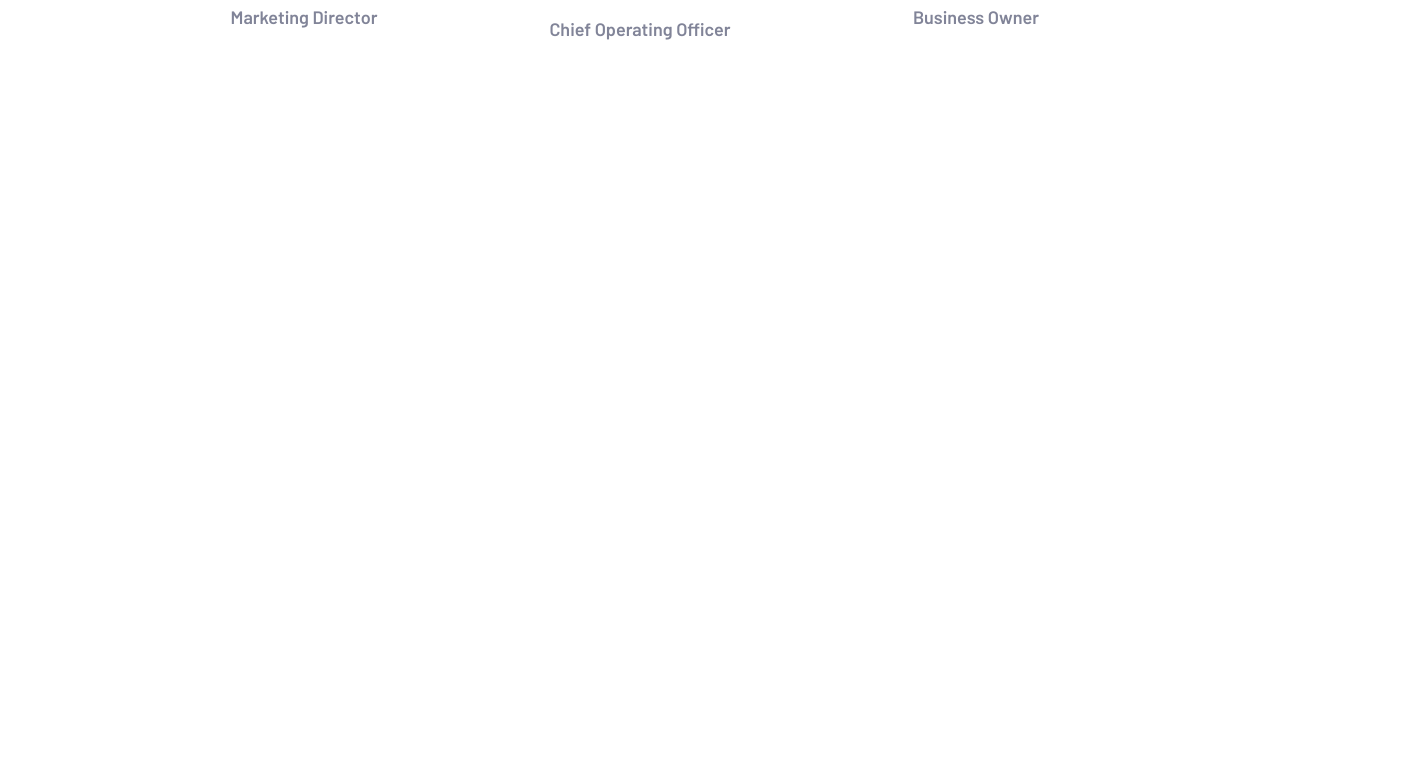
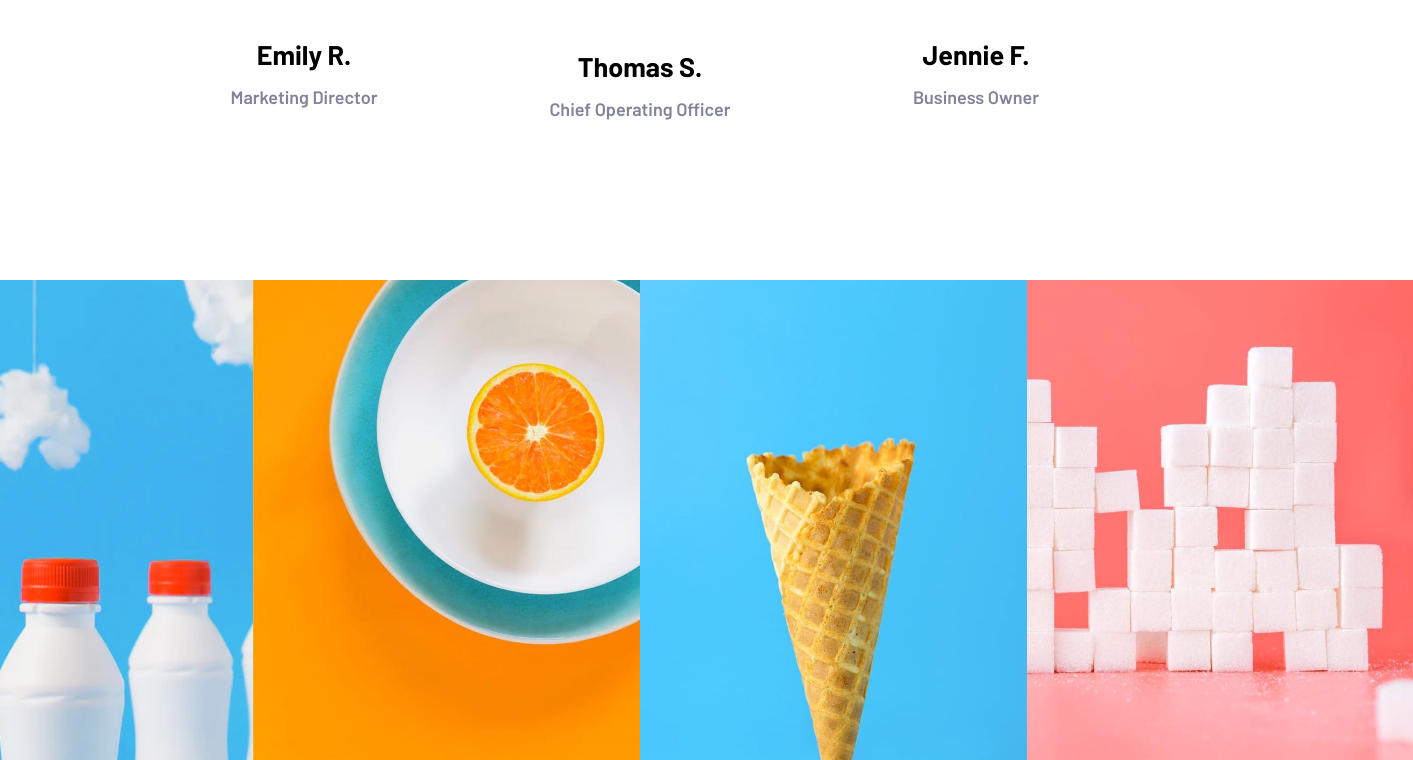
Before and after one commit to mkgwar/frontend-project, a React (Create React App) app: page / in a window 1280 px wide. Shown: the part 3335-4095 px from the top of the page, 1413 px wide, since content can reach past the window. Before the commit the page ends 3455 px from the top, so only its background shows below. Built offline with nearby package versions, Linux system fonts and the light colour scheme.

Commit message:
added images footer

```diff
--- a/src/App.js
+++ b/src/App.js
@@ -5,6 +5,7 @@ import Component1 from "./Components/Component1";
 import Component2 from "./Components/Component2";
 import Component3 from "./Components/Component3";
 import Testimonial from "./Components/Testimonial";
+import ImageFooter from "./Components/ImageFooter";
 
 function App() {
   return (
@@ -49,6 +50,7 @@ function App() {
       </main>
 
       <Testimonial />
+      <ImageFooter />
       {/*   Learn more   Learn more     Client testimonials W        About Services Projects
       Contact */}
     </>
--- /dev/null
+++ b/src/Components/ImageFooter.js
@@ -0,0 +1,18 @@
+import "./ImageFooter.scss";
+import img1 from "../images/desktop/image-gallery-milkbottles.jpg";
+import img2 from "../images/desktop/image-gallery-orange.jpg";
+import img3 from "../images/desktop/image-gallery-cone.jpg";
+import img4 from "../images/desktop/image-gallery-sugarcubes.jpg";
+
+const ImageFooter = () => {
+  return (
+    <div className="images">
+      <img src={img1} alt="footer" />
+      <img src={img2} alt="footer" />
+      <img src={img3} alt="footer" />
+      <img src={img4} alt="footer" />
+    </div>
+  );
+};
+
+export default ImageFooter;
--- /dev/null
+++ b/src/Components/ImageFooter.scss
@@ -0,0 +1,13 @@
+.images {
+  display: flex;
+  align-items: center;
+  justify-content: center;
+  width: 100%;
+  height: 60vh;
+
+  img {
+    height: 100%;
+    width: 100%;
+    object-fit: cover;
+  }
+}
--- a/src/Components/Testimonial.scss
+++ b/src/Components/Testimonial.scss
@@ -5,7 +5,7 @@
   justify-content: center;
   align-items: center;
   flex-direction: column;
-  padding: 5rem 0;
+  padding: 10rem 0;
 
   &__title {
     text-transform: uppercase;
```
